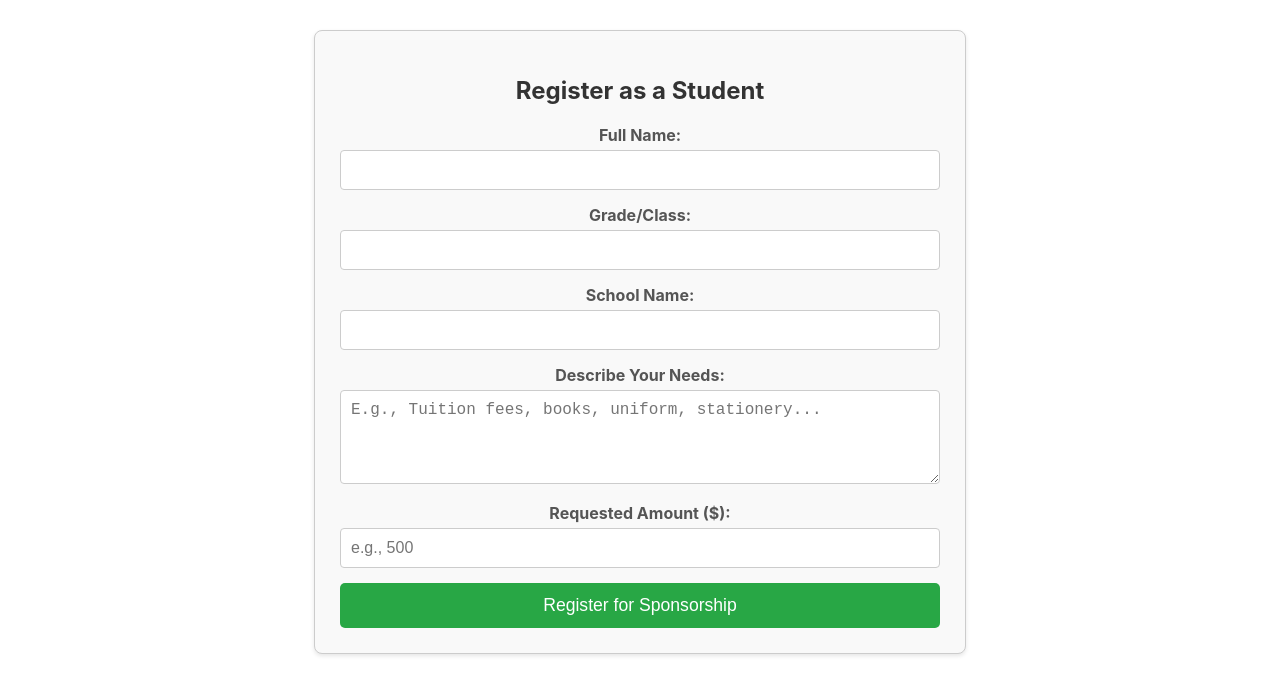
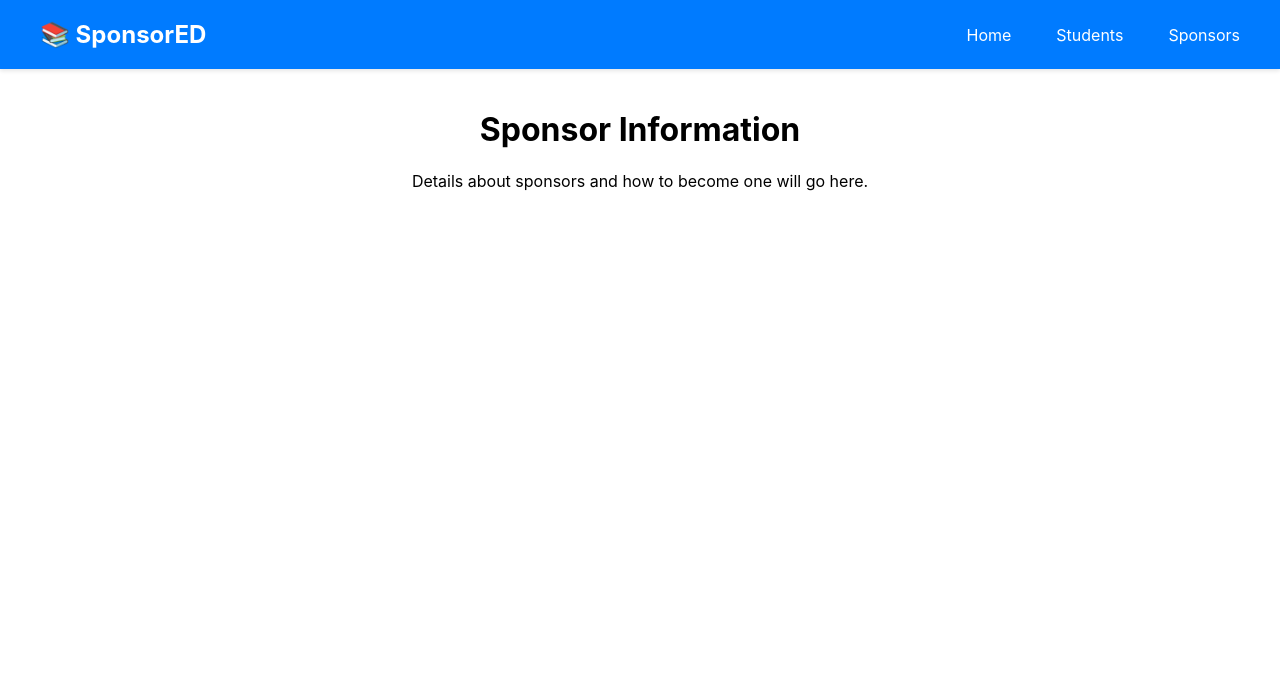
Before and after one commit to Devanshib87/Webtech, a React (Create React App) app in the folder sponsor-ed/: page /sponsors in a window 1280 px wide. Shown: the top 694 px of the page. Built offline with nearby package versions, Linux system fonts and the light colour scheme.

Commit message:
Made Navbar Home Students page and Sponsors Page

```diff
--- a/sponsor-ed/package.json
+++ b/sponsor-ed/package.json
@@ -9,6 +9,7 @@
     "@testing-library/user-event": "^13.5.0",
     "react": "^19.1.0",
     "react-dom": "^19.1.0",
+    "react-router-dom": "^7.5.0",
     "react-scripts": "5.0.1",
     "web-vitals": "^2.1.4"
   },
--- a/sponsor-ed/src/App.js
+++ b/sponsor-ed/src/App.js
@@ -23,20 +23,42 @@
 // }
 
 // export default App;
-
 import React from 'react';
+import { BrowserRouter as Router, Routes, Route } from 'react-router-dom'; // Import Router components
 import './App.css';
-// import Navbar from './components/Navbar';
-// import Home from './pages/Home'; // Comment out or remove Home for now
-import Students from './Pages/Students'; // Import the new Students page
+import Navbar from './components/Navbar'; // Correct path if needed: './Components/Navbar'
+import Home from './Pages/Home';
+import Students from './Pages/Students';
+import Sponsors from './Pages/Sponsors'; // Import the new Sponsors page
 
 function App() {
   return (
-    <div className="App">
-      {/* <Navbar /> */}
-      {/* <Home /> */} {/* Temporarily hide Home */}
-      <Students /> {/* Show the Students page */}
-    </div>
+    // 1. Wrap everything in Router
+    <Router>
+      <div className="App">
+        <Navbar /> {/* Navbar stays outside Routes to be on every page */}
+        <main> {/* Optional: wrap routes in main for semantic HTML */}
+          {/* 2. Define the Routes */}
+          <Routes>
+            {/* Route for the Home page */}
+            <Route path="/" element={<Home />} />
+
+            {/* Route for the Students page (form) */}
+            <Route path="/students" element={<Students />} />
+
+            {/* Route for the Sponsors page */}
+            <Route path="/sponsors" element={<Sponsors />} />
+
+            {/* Optional: Add a catch-all route for 404 Not Found */}
+            <Route path="*" element={
+              <div style={{ padding: "20px" }}>
+                <h2>404: Page Not Found</h2>
+              </div>
+            } />
+          </Routes>
+        </main>
+      </div>
+    </Router>
   );
 }
 
--- /dev/null
+++ b/sponsor-ed/src/Components/Navbar.css
@@ -0,0 +1,43 @@
+/* src/components/Navbar.css */
+
+.navbar {
+    background-color: #007bff; /* Blue background */
+    color: white;
+    padding: 15px 30px; /* Adjust padding as needed */
+    display: flex;
+    justify-content: space-between; /* Pushes title left, links right */
+    align-items: center; /* Vertically centers items */
+    box-shadow: 0 2px 4px rgba(0, 0, 0, 0.1); /* Subtle shadow */
+  }
+
+  .navbar h2 {
+    margin: 0; /* Remove default margin */
+    font-size: 1.5rem; /* Adjust size */
+  }
+
+  .navbar ul {
+    list-style-type: none; /* Remove bullet points */
+    display: flex;
+    gap: 25px; /* Space between nav items */
+    margin: 0;
+    padding: 0;
+  }
+
+  .navbar li {
+    display: inline-block; /* Align items horizontally */
+  }
+
+  /* Styling for the <Link> elements from react-router-dom */
+  .navbar a { /* Target the <a> tags rendered by <Link> */
+    color: white;
+    text-decoration: none; /* Remove underline */
+    font-size: 1rem; /* Adjust size */
+    padding: 5px 10px; /* Add some clickable area */
+    border-radius: 4px; /* Slightly rounded corners */
+    transition: background-color 0.2s ease; /* Smooth hover effect */
+  }
+
+  .navbar a:hover,
+  .navbar a.active { /* Add hover effect and style for active link (requires NavLink later) */
+    background-color: rgba(255, 255, 255, 0.2); /* Slight highlight on hover */
+  }
--- /dev/null
+++ b/sponsor-ed/src/Components/Navbar.js
@@ -0,0 +1,28 @@
+import React from 'react';
+import { Link } from 'react-router-dom'; // 1. Import Link
+import './Navbar.css'; // Assuming Navbar.css is in the same folder
+
+function Navbar() {
+  return (
+    <nav className="navbar">
+      {/* Make the brand title a link to home */}
+      <Link to="/" style={{ color: 'white', textDecoration: 'none' }}>
+         <h2>📚 SponsorED</h2>
+      </Link>
+      <ul>
+        {/* 2. Replace <li> with Link components */}
+        <li>
+          <Link to="/" style={{ color: 'white', textDecoration: 'none' }}>Home</Link>
+        </li>
+        <li>
+          <Link to="/students" style={{ color: 'white', textDecoration: 'none' }}>Students</Link>
+        </li>
+        <li>
+          <Link to="/sponsors" style={{ color: 'white', textDecoration: 'none' }}>Sponsors</Link>
+        </li>
+      </ul>
+    </nav>
+  );
+}
+
+export default Navbar;
--- /dev/null
+++ b/sponsor-ed/src/Pages/Home.js
@@ -0,0 +1,24 @@
+// src/Pages/Home.js
+
+import React from 'react';
+
+function Home() {
+  return (
+    <div style={{ padding: "30px", textAlign: "center" }}>
+      <h1>Welcome to SponsorED</h1>
+      <p style={{ fontSize: "1.2rem", color: "#555" }}>
+        Connecting generous sponsors with bright students who need a helping hand to pursue their education.
+      </p>
+      <hr style={{ margin: "30px 0", borderColor: "#eee" }} />
+      <div>
+        <h2>How it Works</h2>
+        <p>
+          Students can register their needs, and potential sponsors can browse profiles to find someone they'd like to support.
+        </p>
+        {/* You can add more descriptive text or images here later */}
+      </div>
+    </div>
+  );
+}
+
+export default Home;
--- /dev/null
+++ b/sponsor-ed/src/Pages/Sponsors.js
@@ -0,0 +1,13 @@
+import React from 'react';
+
+function Sponsors() {
+  return (
+    <div style={{ padding: "20px" }}>
+      <h1>Sponsor Information</h1>
+      <p>Details about sponsors and how to become one will go here.</p>
+      {/* We will add the SponsorList component here later */}
+    </div>
+  );
+}
+
+export default Sponsors;
```
Also changed, not shown: 1 other file (tests, documents, lock files or other folders).
